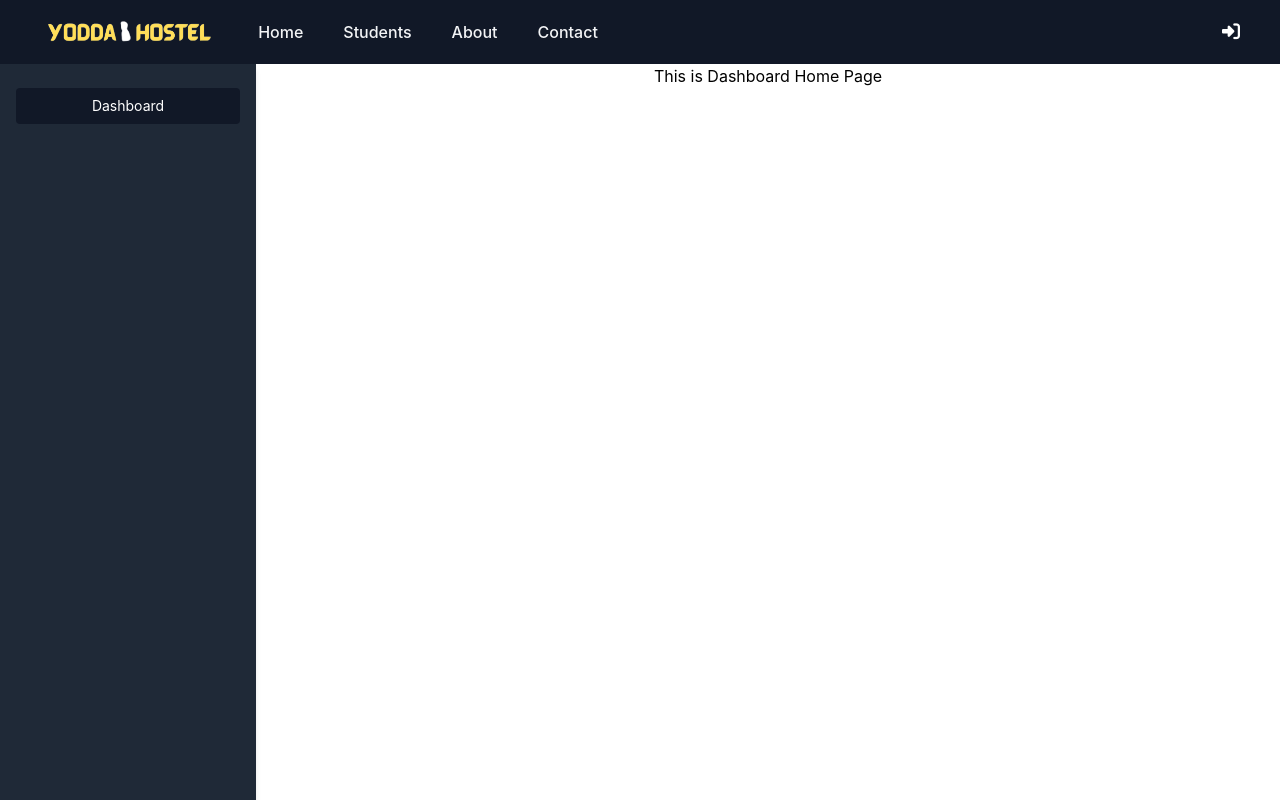
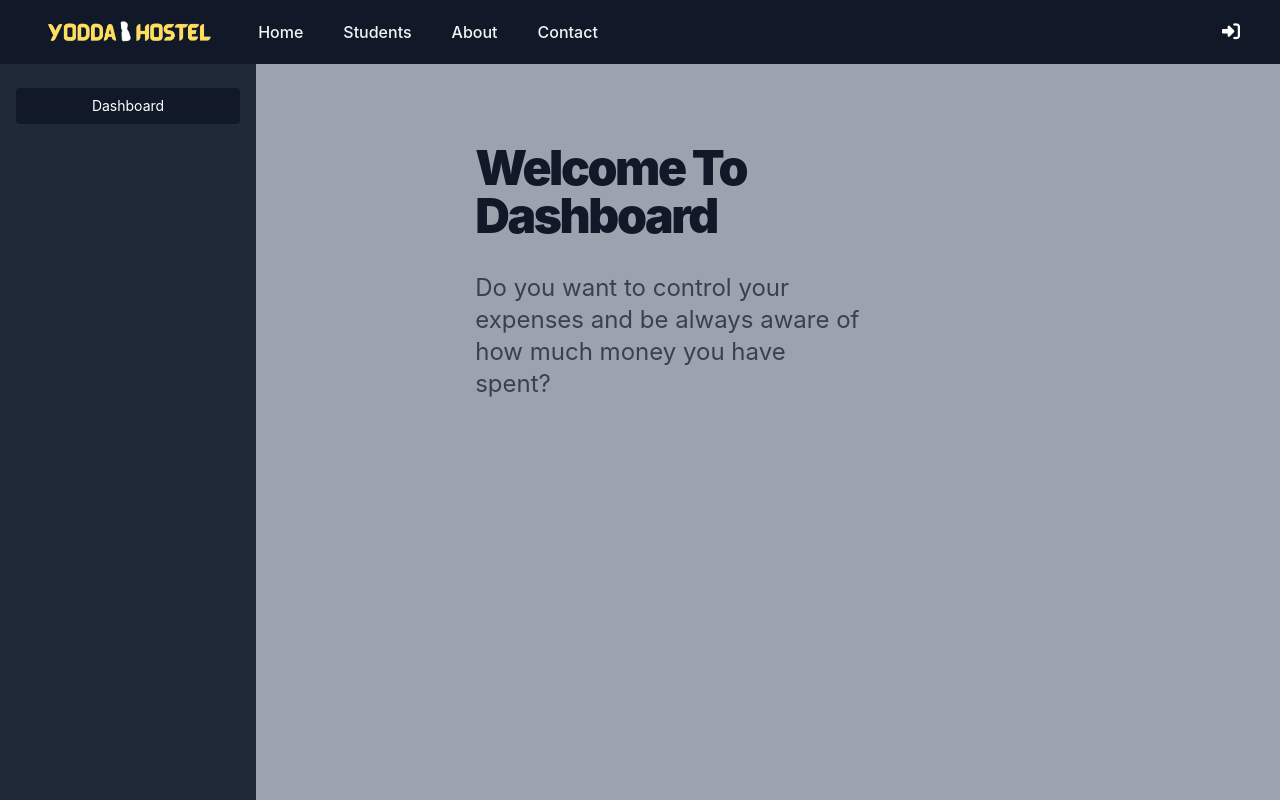
Before and after one commit to Ashraful2880/Client-Yodda-Hostel, a React (Create React App) app: page /dashboard in a window 1280 px wide. Shown: the top 800 px of the page. Built offline with nearby package versions, Linux system fonts and the light colour scheme; no server answers.

Commit message:
Dashboard Home Page design Added

```diff
--- a/src/Components/Dashboard/Dashboard/Dashboard.js
+++ b/src/Components/Dashboard/Dashboard/Dashboard.js
@@ -9,7 +9,7 @@ import './dashboard.css';
 
 const Dashboard = () => {
 
-    const {user,handleSignOut}=useAuth();
+    const {user}=useAuth();
     const[admin,setAdmin]=useState(false);
 //<----------------- Load Admin Data From Database --------------->
     useEffect(()=>{
--- a/src/Components/Dashboard/DashboardHome/DashboardHome.js
+++ b/src/Components/Dashboard/DashboardHome/DashboardHome.js
@@ -1,9 +1,21 @@
 import React from 'react';
+import useAuth from '../../../Hooks/UseAuth';
 
 const DashboardHome = () => {
+    const {user}=useAuth()
     return (
-        <div>
-            <h1>This is Dashboard Home Page</h1>
+        <div className="lg:px-6 2xl:px-0 bg-gray-400 h-screen">
+            <div className="mx-auto container relative z-0 px-4 xl:px-0">
+                <div className="flex flex-col-reverse justify-center md:flex-row">
+                    <div className="md:w-3/5 md:pt-24 pb-10 lg:py-32 xl:py-20">
+                        {user?
+                            <h1 className="text-3xl lg:text-3xl xl:text-5xl font-black text-gray-900 text-center md:text-left tracking-tighter f-f-i md:w-7/12 leading-tight text-heading-color mb-6">Hi {user?.displayName}</h1>:''
+                        }
+                        <h1 className="text-3xl lg:text-3xl xl:text-5xl font-black text-gray-900 text-center md:text-left tracking-tighter f-f-i md:w-7/12 leading-tight text-heading-color">Welcome To Dashboard</h1>
+                        <h2 className="md:w-8/12 my-4 text-center md:text-left md:my-8 text-gray-700 text-lg lg:text-2xl">Do you want to control your expenses and be always aware of how much money you have spent?</h2>
+                    </div>
+                </div>
+            </div>
         </div>
     );
 };
```
